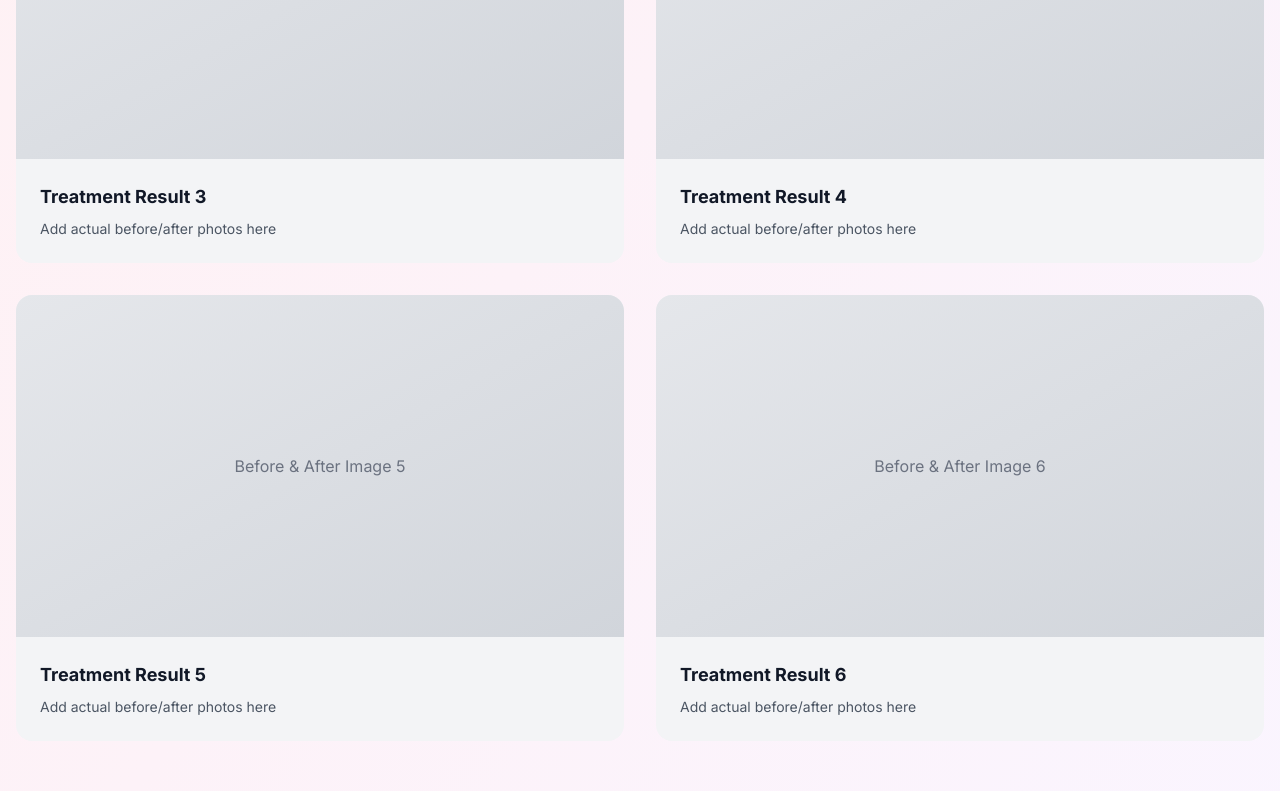
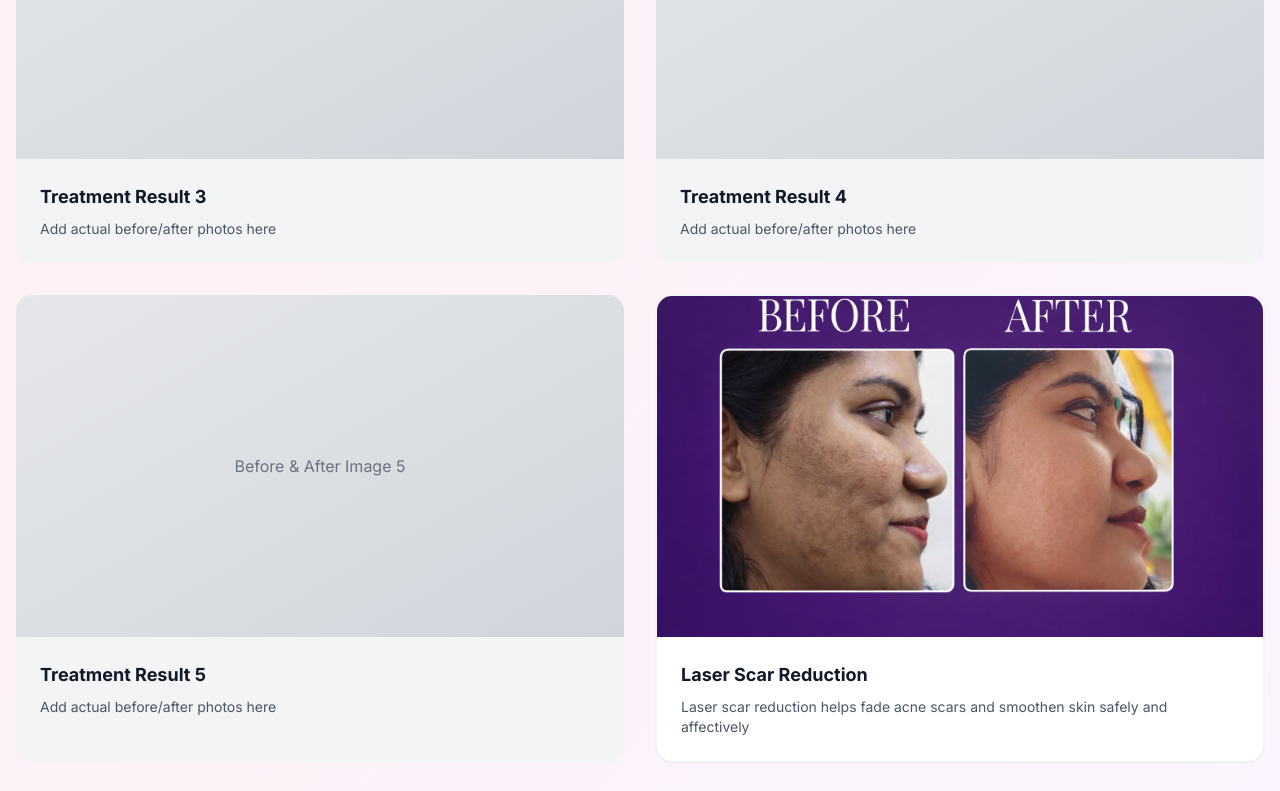
Before and after one commit to nidhishagrawal/dr-aparana-clinic, a Next.js app: page /treatments in a window 1280 px wide. Shown: the part 1042-1833 px from the top of the page. Built offline with nearby package versions, Linux system fonts and the light colour scheme.

Commit message:
file committed

```diff
--- a/app/page.tsx
+++ b/app/page.tsx
@@ -446,7 +446,7 @@ export default function Home() {
               <Baby className="w-8 h-8 text-primary-600" />
             </div>
             <h2 className="text-3xl md:text-4xl font-bold text-gray-900 mb-4">Pregnancy & Maternal Care</h2>
-            <p className="text-lg text-gray-600">Comprehensive care for expecting mothers and newborns</p>
+            <p className="text-lg text-gray-600">Comprehensive care for expecting mothers throughout pregnancy</p>
           </div>
 
           <div className="grid grid-cols-1 md:grid-cols-2 lg:grid-cols-3 gap-8 max-w-6xl mx-auto">
@@ -540,8 +540,7 @@ export default function Home() {
                 <Quote className="w-8 h-8 text-primary-200 mb-4" />
                 <p className="text-gray-700 mb-4 leading-relaxed">Watch our patient share their experience</p>
                 <div className="border-t border-gray-100 pt-4">
-                  <p className="font-bold text-gray-900">Patient Review</p>
-                  <p className="text-sm text-gray-600">Video Testimonial</p>
+                  <p className="font-bold text-gray-900">Victoria Merchant</p>
                 </div>
               </div>
             </div>
--- a/app/treatments/page.tsx
+++ b/app/treatments/page.tsx
@@ -29,7 +29,7 @@ export default function TreatmentsPage() {
         <div className="container mx-auto px-4">
           <div className="grid grid-cols-1 md:grid-cols-2 gap-8">
             {/* Placeholder for before/after images */}
-            {[1, 2, 3, 4, 5, 6].map((item) => (
+            {[1, 2, 3, 4, 5].map((item) => (
               <div key={item} className="bg-gray-100 rounded-2xl overflow-hidden">
                 <div className="aspect-video bg-gradient-to-br from-gray-200 to-gray-300 flex items-center justify-center">
                   <span className="text-gray-500">Before & After Image {item}</span>
@@ -40,6 +40,24 @@ export default function TreatmentsPage() {
                 </div>
               </div>
             ))}
+
+            {/* Treatment Result 6 */}
+            <div className="bg-white rounded-2xl overflow-hidden shadow-sm border border-gray-100">
+              <div className="relative aspect-video bg-gray-100">
+                <Image
+                  src="/images/treatments/beforeandafter_treatment6.png"
+                  alt="Laser Scar Reduction - Before & After Treatment Results"
+                  fill
+                  className="object-cover"
+                  sizes="(max-width: 768px) 100vw, 50vw"
+                  unoptimized={process.env.NODE_ENV === 'development'}
+                />
+              </div>
+              <div className="p-6">
+                <h3 className="font-bold text-lg mb-2">Laser Scar Reduction</h3>
+                <p className="text-gray-600 text-sm">Laser scar reduction helps fade acne scars and smoothen skin safely and affectively</p>
+              </div>
+            </div>
           </div>
 
           <div className="mt-12 text-center">
```
Also changed, not shown: public/images/treatments/beforeandafter_treatment5.png (added), public/images/treatments/beforeandafter_treatment6.png (added).
